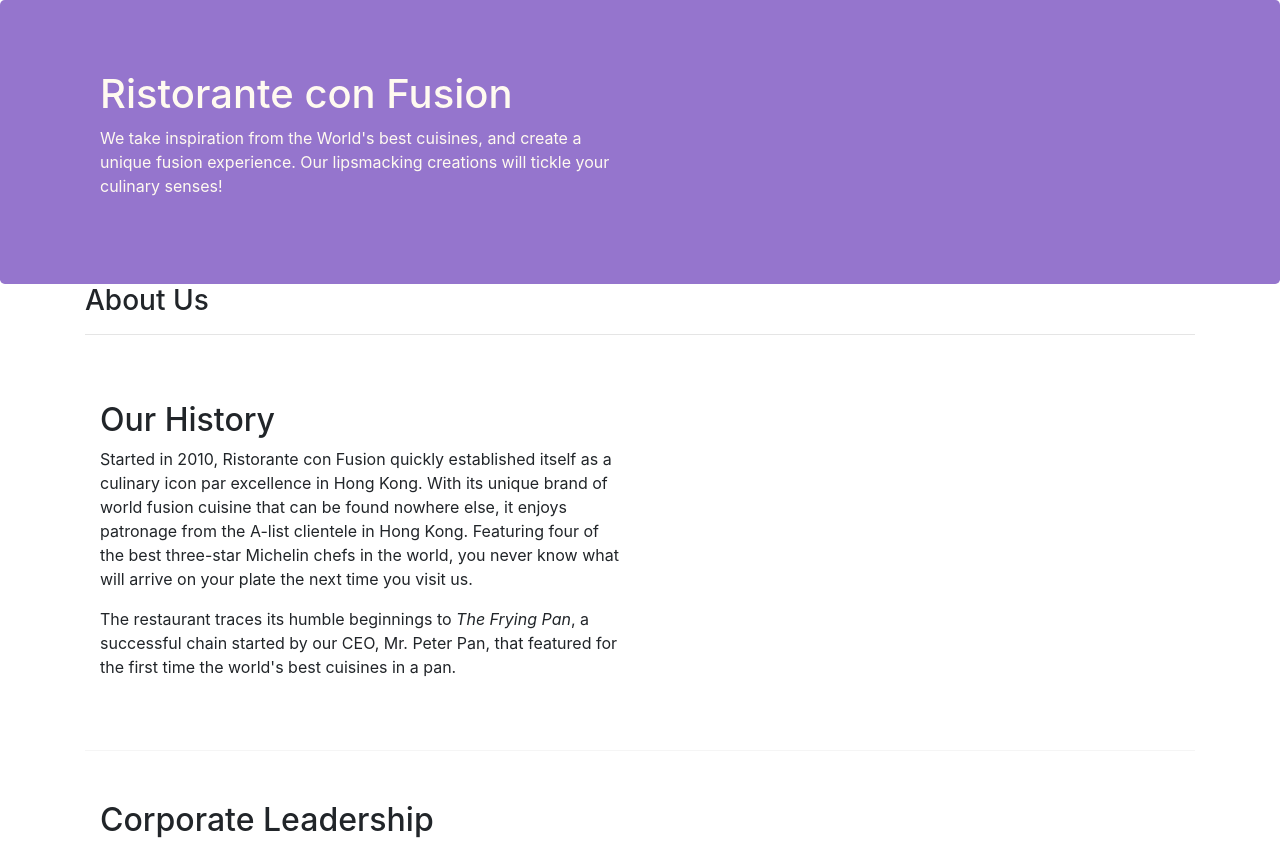
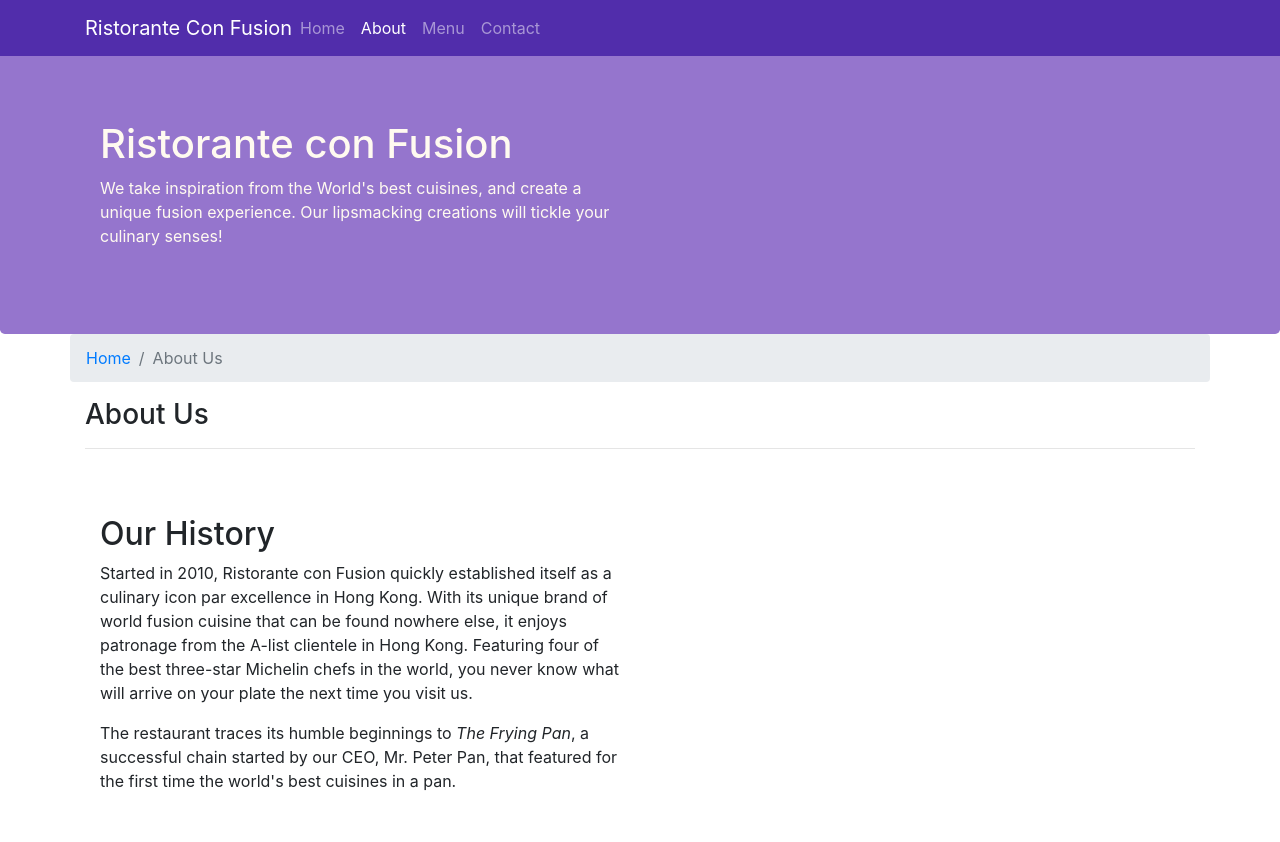
Before and after one commit to ahmadsayeb/Bootstrap-intro, a website: page aboutus.html in a window 1280 px wide. Shown: the top 842 px of the page. Drawn offline with nearby package versions, Linux system fonts and the light colour scheme.

Commit message:
learning navbar

```diff
--- a/aboutus.html
+++ b/aboutus.html
@@ -16,6 +16,24 @@
 </head>
 
 <body>
+    <nav class="navbar navbar-dark navbar-expand-sm fixed-top">
+        <div class="container">
+            <button class="navbar-toggler" type="button" data-toggle="collapse" data-target="#Navbar">
+                <span class="navbar-toggler-icon"></span>
+            </button>
+           <a class="navbar-brand mr-auto" href="./index.html">Ristorante Con Fusion</a>
+           <div class="collapse navbar-collapse" id="Navbar">
+                <ul class="navbar-nav mr-auto">
+                    <li class="nav-item"><a class="nav-link" href="./index.html">Home</a></li>
+                    <li class="nav-item active"><a class="nav-link" href="./aboutus.html">About</a></li>
+                    <li class="nav-item"><a class="nav-link" href="#">Menu</a></li>
+                    <li class="nav-item"><a class="nav-link" href="#">Contact</a></li>
+                </ul>
+
+            </div>
+
+        </div>
+    </nav>
 
     <header class="jumbotron">
         <div class="container">
@@ -32,6 +50,10 @@
 
     <div class = "container">
         <div class = "row">
+            <ol class="col-12 breadcrumb">
+                <li class="breadcrumb-item"><a href="./index.html">Home</a></li>
+                <li class="breadcrumb-item active">About Us</li>
+            </ol>
             <div class = "col-12">
                <h3>About Us</h3>
                <hr>
@@ -79,7 +101,7 @@
                     <div class="col-4 offset-1 col-sm-2">
                         <h5>Links</h5>
                         <ul class="list-unstyled">
-                            <li><a href="#">Home</a></li>
+                            <li><a href="./index.html">Home</a></li>
                             <li><a href="#">About</a></li>
                             <li><a href="#">Menu</a></li>
                             <li><a href="#">Contact</a></li>
--- a/css/styles.css
+++ b/css/styles.css
@@ -39,3 +39,11 @@
 .containerfooter{
     padding-top: 20px;
 }
+
+body{
+    padding: 50px 0px 0px 0px;
+    z-index: 0;
+}
+.navbar-dark{
+    background-color: #512dab;
+}
```
Also changed, not shown: index.html (+19 -1 lines).
